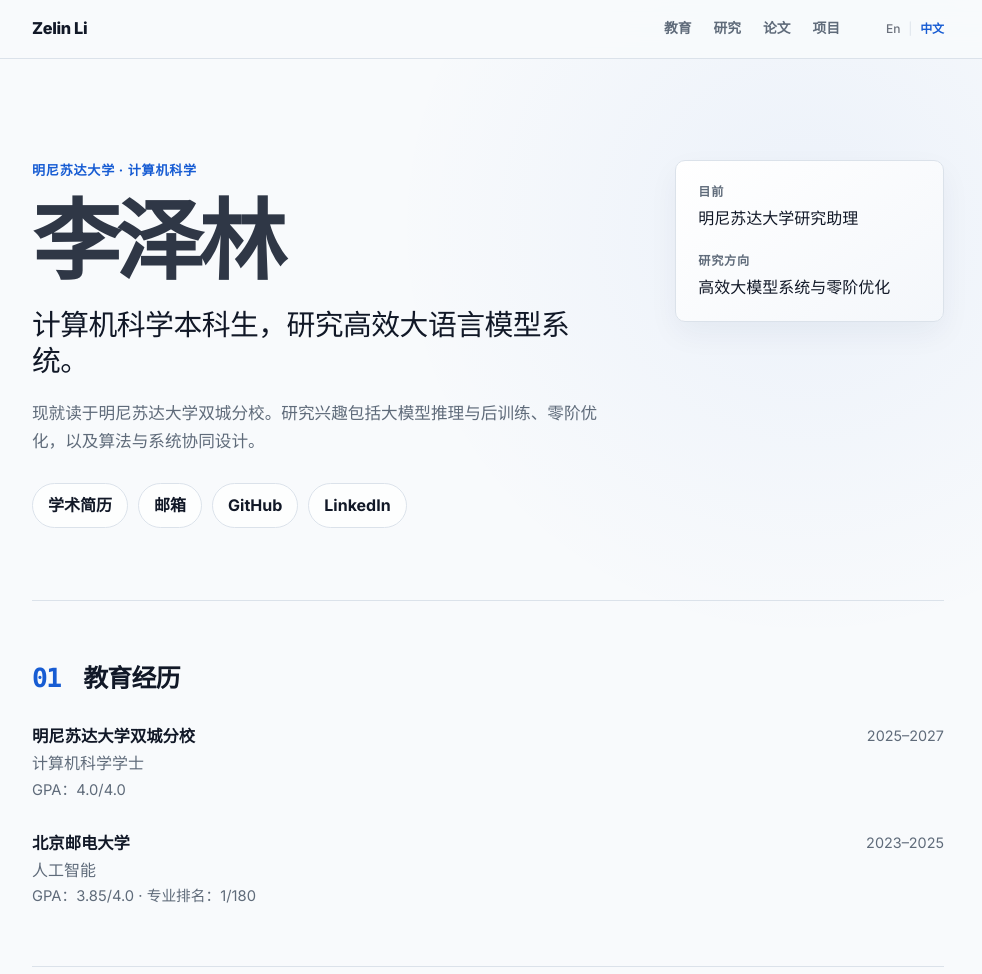
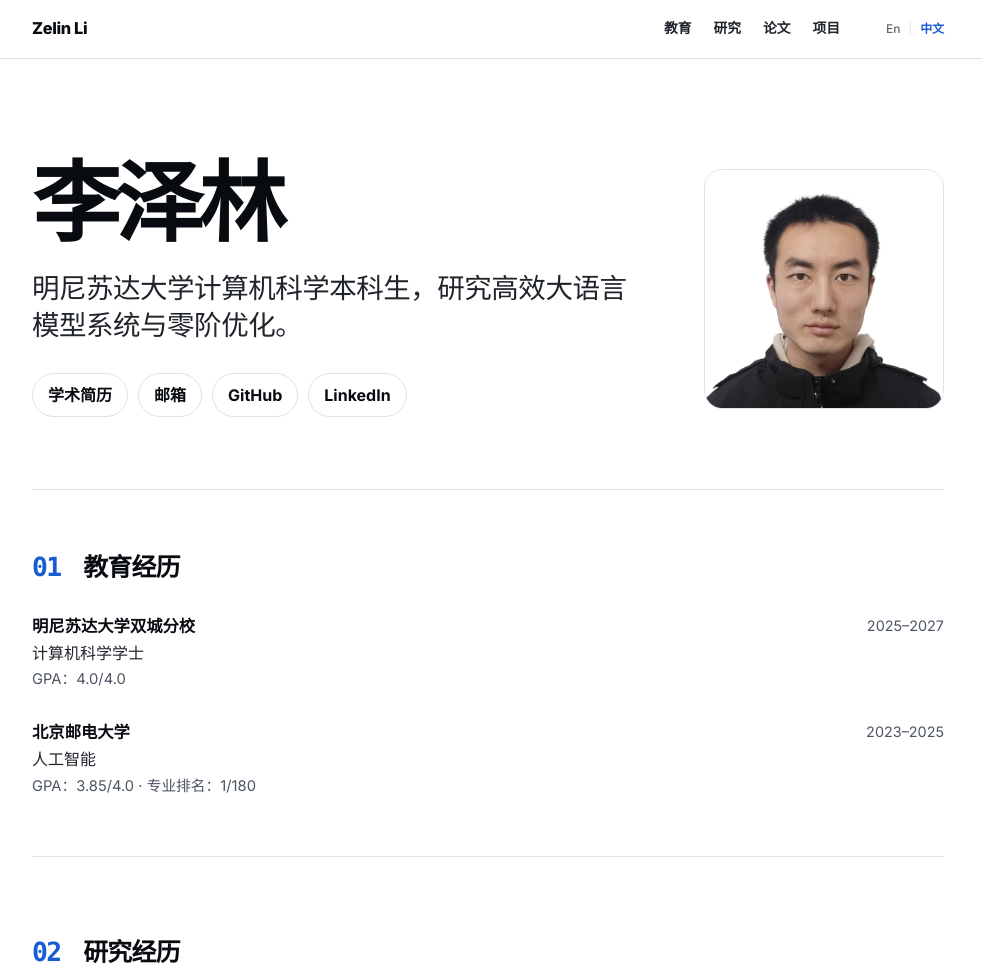
Before and after one commit to playeriv65/playeriv65.github.io, an Astro site: page /zh in a window 1280 px wide. Shown: the top 974 px of the page, without its empty margins (152-1134 px from the left). Built offline with nearby package versions, Linux system fonts and the light colour scheme; Astro itself is replaced by a stand-in of ours.

Commit message:
Simplify homepage and add profile photo

```diff
--- a/src/components/Footer.astro
+++ b/src/components/Footer.astro
@@ -1,12 +1,10 @@
 ---
-import { getLangFromUrl } from "../i18n/utils";
-const lang = getLangFromUrl(Astro.url);
-const note = lang === "en" ? "Computer Science student at the University of Minnesota." : "明尼苏达大学计算机科学本科生。";
+const year = new Date().getFullYear();
 ---
 
 <footer>
     <div class="footer-wrap">
-        <div><strong>Zelin Li</strong><p>{note}</p></div>
+        <strong>© {year} Zelin Li</strong>
         <div class="links">
             <a href="mailto:li004593@umn.edu">Email</a>
             <a href="https://github.com/playeriv65" target="_blank">GitHub</a>
@@ -17,9 +15,8 @@ const note = lang === "en" ? "Computer Science student at the University of Minn
 
 <style>
     footer { border-top: 1px solid var(--color-border); padding: 30px 24px 42px; }
-    .footer-wrap { max-width: 960px; margin: 0 auto; display: flex; justify-content: space-between; gap: 24px; color: var(--color-text-muted); font-size: .86rem; }
+    .footer-wrap { max-width: 960px; margin: 0 auto; display: flex; justify-content: space-between; gap: 24px; color: var(--color-text); font-size: .86rem; }
     strong { color: var(--color-heading); }
-    p { margin-top: 3px; }
     .links { display: flex; gap: 20px; }
     @media (max-width: 600px) { .footer-wrap { flex-direction: column; } }
 </style>
--- a/src/components/Header.astro
+++ b/src/components/Header.astro
@@ -23,11 +23,11 @@ const labels = lang === "en"
 </header>
 
 <style>
-    header { position: fixed; inset: 0 0 auto; z-index: 20; background: rgba(248, 250, 252, .92); border-bottom: 1px solid var(--color-border); backdrop-filter: blur(12px); }
+    header { position: fixed; inset: 0 0 auto; z-index: 20; background: rgba(255, 255, 255, .94); border-bottom: 1px solid var(--color-border); backdrop-filter: blur(12px); }
     .nav-wrap { max-width: 960px; height: 58px; padding: 0 24px; margin: 0 auto; display: flex; align-items: center; justify-content: space-between; gap: 24px; }
     .name { color: var(--color-heading); font-size: 1.02rem; font-weight: 760; letter-spacing: -.02em; white-space: nowrap; }
     nav { display: flex; align-items: center; gap: 22px; }
-    nav > a { color: var(--color-text-muted); font-size: .86rem; font-weight: 620; }
+    nav > a { color: var(--color-text); font-size: .86rem; font-weight: 650; }
     nav > a:hover { color: var(--color-primary); text-decoration: none; }
     @media (max-width: 760px) {
         .nav-wrap { height: 54px; }
--- a/src/components/IndexContent.astro
+++ b/src/components/IndexContent.astro
@@ -4,14 +4,8 @@ import { getLangFromUrl } from "../i18n/utils";
 const lang = getLangFromUrl(Astro.url);
 const content = {
     en: {
-        eyebrow: "University of Minnesota · Computer Science",
         title: "Zelin Li",
-        subtitle: "Computer science student and researcher working on efficient LLM systems.",
-        intro: "I am an undergraduate at the University of Minnesota, Twin Cities. My interests include LLM inference and post-training, zeroth-order optimization, and algorithm-system co-design.",
-        currentTitle: "Currently",
-        current: "Research Assistant at the University of Minnesota",
-        focusTitle: "Research focus",
-        focus: "Efficient LLM systems and zeroth-order optimization",
+        subtitle: "Computer Science student at the University of Minnesota, focused on efficient LLM systems and zeroth-order optimization.",
         links: { cv: "CV", email: "Email", github: "GitHub", linkedin: "LinkedIn" },
         sections: { education: "Education", research: "Research Experience", publications: "Publications & Preprints", projects: "Selected Projects", honors: "Honors & Awards", skills: "Technical Skills" },
         education: [
@@ -36,14 +30,8 @@ const content = {
         skills: [["Programming", "Python, C++"], ["Frameworks", "PyTorch, vLLM, Hugging Face Transformers"], ["Tools", "Linux, Git"]],
     },
     zh: {
-        eyebrow: "明尼苏达大学 · 计算机科学",
         title: "李泽林",
-        subtitle: "计算机科学本科生，研究高效大语言模型系统。",
-        intro: "现就读于明尼苏达大学双城分校。研究兴趣包括大模型推理与后训练、零阶优化，以及算法与系统协同设计。",
-        currentTitle: "目前",
-        current: "明尼苏达大学研究助理",
-        focusTitle: "研究方向",
-        focus: "高效大模型系统与零阶优化",
+        subtitle: "明尼苏达大学计算机科学本科生，研究高效大语言模型系统与零阶优化。",
         links: { cv: "学术简历", email: "邮箱", github: "GitHub", linkedin: "LinkedIn" },
         sections: { education: "教育经历", research: "研究经历", publications: "论文与预印本", projects: "精选项目", honors: "荣誉与奖项", skills: "技术能力" },
         education: [
@@ -74,10 +62,8 @@ const c = content[lang];
 <main>
     <section class="hero" id="about">
         <div class="hero-main">
-            <p class="eyebrow">{c.eyebrow}</p>
             <h1>{c.title}</h1>
             <p class="subtitle">{c.subtitle}</p>
-            <p class="intro">{c.intro}</p>
             <div class="contact-links" aria-label="Contact links">
                 <a href="/resume.pdf" target="_blank">{c.links.cv}</a>
                 <a href="mailto:li004593@umn.edu">{c.links.email}</a>
@@ -85,10 +71,7 @@ const c = content[lang];
                 <a href="https://www.linkedin.com/in/zelin-li-65a461355" target="_blank">{c.links.linkedin}</a>
             </div>
         </div>
-        <aside class="summary-card">
-            <div><span>{c.currentTitle}</span><p>{c.current}</p></div>
-            <div><span>{c.focusTitle}</span><p>{c.focus}</p></div>
-        </aside>
+        <figure class="portrait"><img src="/profile.webp" width="640" height="640" alt="Zelin Li" loading="eager" fetchpriority="high" /></figure>
     </section>
 
     <section id="education">
@@ -119,17 +102,14 @@ const c = content[lang];
 
 <style>
     main { max-width: 960px; margin: 0 auto; padding: 96px 24px 72px; counter-reset: section; }
-    .hero { display: grid; grid-template-columns: minmax(0, 1.7fr) minmax(240px, .8fr); gap: 72px; align-items: start; padding: 64px 0 72px; border-bottom: 1px solid var(--color-border); }
-    .eyebrow { color: var(--color-primary); font-size: .82rem; font-weight: 700; letter-spacing: .055em; text-transform: uppercase; margin-bottom: 18px; }
-    h1 { font-size: clamp(3.2rem, 8vw, 5.5rem); line-height: .98; font-weight: 760; letter-spacing: -.055em; margin-bottom: 22px; }
-    .subtitle { max-width: 680px; font-size: clamp(1.35rem, 3vw, 1.8rem); line-height: 1.25; color: var(--color-heading); margin-bottom: 20px; letter-spacing: -.018em; }
-    .intro { max-width: 660px; color: var(--color-text-muted); font-size: 1.04rem; line-height: 1.7; }
+    .hero { display: grid; grid-template-columns: minmax(0, 1fr) 240px; gap: 72px; align-items: center; padding: 64px 0 72px; border-bottom: 1px solid var(--color-border); }
+    h1 { color: var(--color-heading); font-size: clamp(3.2rem, 8vw, 5.5rem); line-height: .98; font-weight: 780; letter-spacing: -.055em; margin-bottom: 24px; }
+    .subtitle { max-width: 620px; font-size: clamp(1.3rem, 3vw, 1.72rem); line-height: 1.35; color: var(--color-text); letter-spacing: -.018em; }
     .contact-links { display: flex; flex-wrap: wrap; align-items: center; gap: 10px; margin-top: 28px; }
     .contact-links a { color: var(--color-heading); background: rgba(255, 255, 255, .72); border: 1px solid var(--color-border); border-radius: 999px; padding: 9px 15px; font-weight: 650; transition: color .18s ease, border-color .18s ease, background .18s ease, transform .18s ease; }
     .contact-links a:hover { color: var(--color-primary); background: white; border-color: #9fb4d2; text-decoration: none; transform: translateY(-1px); }
-    .summary-card { background: linear-gradient(145deg, #fff, #f4f7fb); border: 1px solid var(--color-border); border-radius: 10px; padding: 22px; display: grid; gap: 22px; box-shadow: 0 12px 30px rgba(26, 46, 78, .05); }
-    .summary-card span { display: block; color: var(--color-text-muted); font-size: .76rem; font-weight: 750; letter-spacing: .065em; text-transform: uppercase; margin-bottom: 5px; }
-    .summary-card p { color: var(--color-heading); line-height: 1.45; }
+    .portrait { width: 240px; aspect-ratio: 1; border: 1px solid var(--color-border); border-radius: 18px; overflow: hidden; background: white; }
+    .portrait img { display: block; width: 100%; height: 100%; object-fit: cover; }
     section { scroll-margin-top: 80px; padding: 58px 0; border-bottom: 1px solid var(--color-border); }
     section:not(.hero) { counter-increment: section; }
     section h2 { color: var(--color-heading); font-size: 1.55rem; margin-bottom: 28px; letter-spacing: -.025em; display: flex; align-items: center; gap: 16px; }
@@ -137,11 +117,11 @@ const c = content[lang];
     .stack { display: grid; gap: 30px; }
     .row-item { display: grid; grid-template-columns: minmax(0, 1fr) auto; gap: 24px; align-items: start; }
     h3 { color: var(--color-heading); font-size: 1.02rem; line-height: 1.4; }
-    .row-item p, .publication-list p { color: var(--color-text-muted); margin-top: 3px; }
-    .detail { font-size: .92rem; }
+    .row-item p, .publication-list p { color: var(--color-text); margin-top: 3px; }
+    .detail { color: var(--color-text-muted) !important; font-size: .92rem; }
     time { color: var(--color-text-muted); font-size: .9rem; white-space: nowrap; }
     ul { padding-left: 1.2rem; }
-    .research-item ul { color: var(--color-text-muted); margin-top: 12px; line-height: 1.6; }
+    .research-item ul { color: var(--color-text); margin-top: 12px; line-height: 1.6; }
     .research-item li + li { margin-top: 4px; }
     .publication-list { padding-left: 1.5rem; display: grid; gap: 24px; }
     .publication-list li { padding-left: 8px; }
@@ -150,19 +130,21 @@ const c = content[lang];
     .project-grid { display: grid; grid-template-columns: repeat(3, 1fr); gap: 16px; }
     .project-card { border: 1px solid var(--color-border); border-radius: 10px; padding: 22px; background: var(--color-surface); min-height: 190px; display: flex; flex-direction: column; transition: border-color .18s ease, transform .18s ease; }
     .project-card:hover { border-color: #aebbd0; transform: translateY(-2px); }
-    .project-card p { color: var(--color-text-muted); line-height: 1.55; margin: 10px 0 24px; }
+    .project-card p { color: var(--color-text); line-height: 1.55; margin: 10px 0 24px; }
     .project-card span { color: var(--color-primary); font-size: .8rem; font-weight: 700; margin-top: auto; }
     .two-column-sections { display: grid; grid-template-columns: 1.25fr .75fr; gap: 70px; }
     .two-column-sections section { border-bottom: 0; }
-    .plain-list { color: var(--color-text-muted); line-height: 1.6; }
+    .plain-list { color: var(--color-text); line-height: 1.6; }
     .plain-list li + li { margin-top: 8px; }
     dl { display: grid; gap: 18px; }
     dl div { display: grid; gap: 3px; }
     dt { color: var(--color-heading); font-weight: 700; }
-    dd { color: var(--color-text-muted); }
+    dd { color: var(--color-text); }
     @media (max-width: 760px) {
         main { padding-top: 76px; }
-        .hero { grid-template-columns: 1fr; gap: 34px; padding: 44px 0 56px; }
+        .hero { grid-template-columns: 1fr; gap: 30px; padding: 44px 0 56px; }
+        .portrait { width: 156px; grid-row: 1; }
+        .hero-main { grid-row: 2; }
         .row-item { grid-template-columns: 1fr; gap: 6px; }
         .project-grid, .two-column-sections { grid-template-columns: 1fr; }
         .two-column-sections { gap: 0; }
--- a/src/styles/global.css
+++ b/src/styles/global.css
@@ -1,11 +1,11 @@
 @import "@fontsource-variable/inter/wght.css";
 
 :root {
-    --color-bg: #f8fafc;
+    --color-bg: #ffffff;
     --color-surface: #ffffff;
-    --color-heading: #111827;
-    --color-text: #2f3746;
-    --color-text-muted: #5f6b7a;
+    --color-heading: #080b10;
+    --color-text: #20242b;
+    --color-text-muted: #4d5562;
     --color-primary: #175cd3;
     --color-border: #dbe2ea;
     --glass-border: #dbe2ea;
@@ -20,9 +20,7 @@
 * { box-sizing: border-box; margin: 0; padding: 0; }
 html { scroll-behavior: smooth; }
 body {
-    background:
-        radial-gradient(circle at 75% 8%, rgba(23, 92, 211, .055), transparent 26rem),
-        var(--color-bg);
+    background: var(--color-bg);
     color: var(--color-text);
     font-family: var(--font-sans);
     font-size: 16px;
@@ -43,18 +41,18 @@ img { max-width: 100%; }
 @media (prefers-reduced-motion: reduce) { html { scroll-behavior: auto; } }
 
 @keyframes rise-in {
-    from { opacity: 0; transform: translateY(14px); }
-    to { opacity: 1; transform: translateY(0); }
+    from { transform: translateY(14px); }
+    to { transform: translateY(0); }
 }
 
 @keyframes section-in {
-    from { opacity: .35; transform: translateY(18px); }
-    to { opacity: 1; transform: translateY(0); }
+    from { transform: translateY(18px); }
+    to { transform: translateY(0); }
 }
 
 @media (prefers-reduced-motion: no-preference) {
     .hero-main { animation: rise-in .62s cubic-bezier(.2, .8, .2, 1) both; }
-    .summary-card { animation: rise-in .62s .1s cubic-bezier(.2, .8, .2, 1) both; }
+    .portrait { animation: rise-in .62s .1s cubic-bezier(.2, .8, .2, 1) both; }
 
     @supports (animation-timeline: view()) {
         main > section:not(.hero),
```
Also changed, not shown: public/profile.webp (added).
